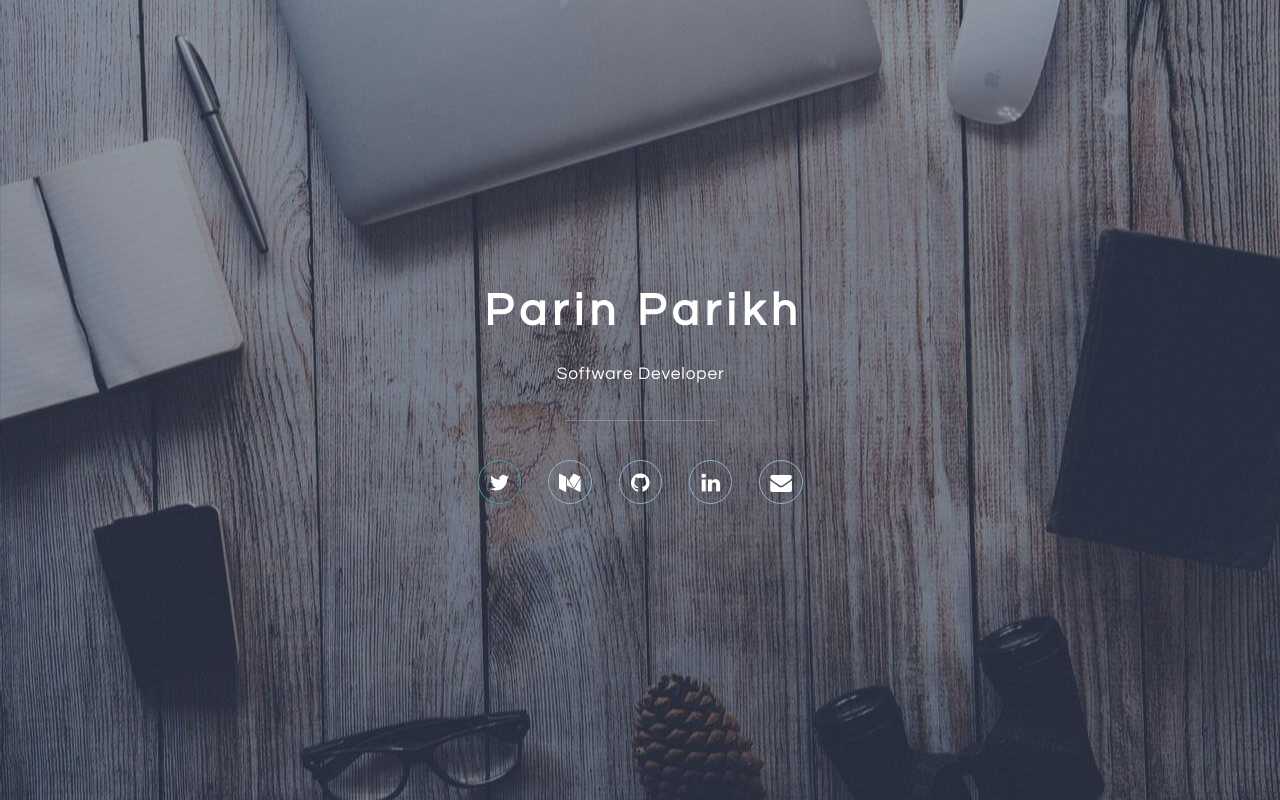
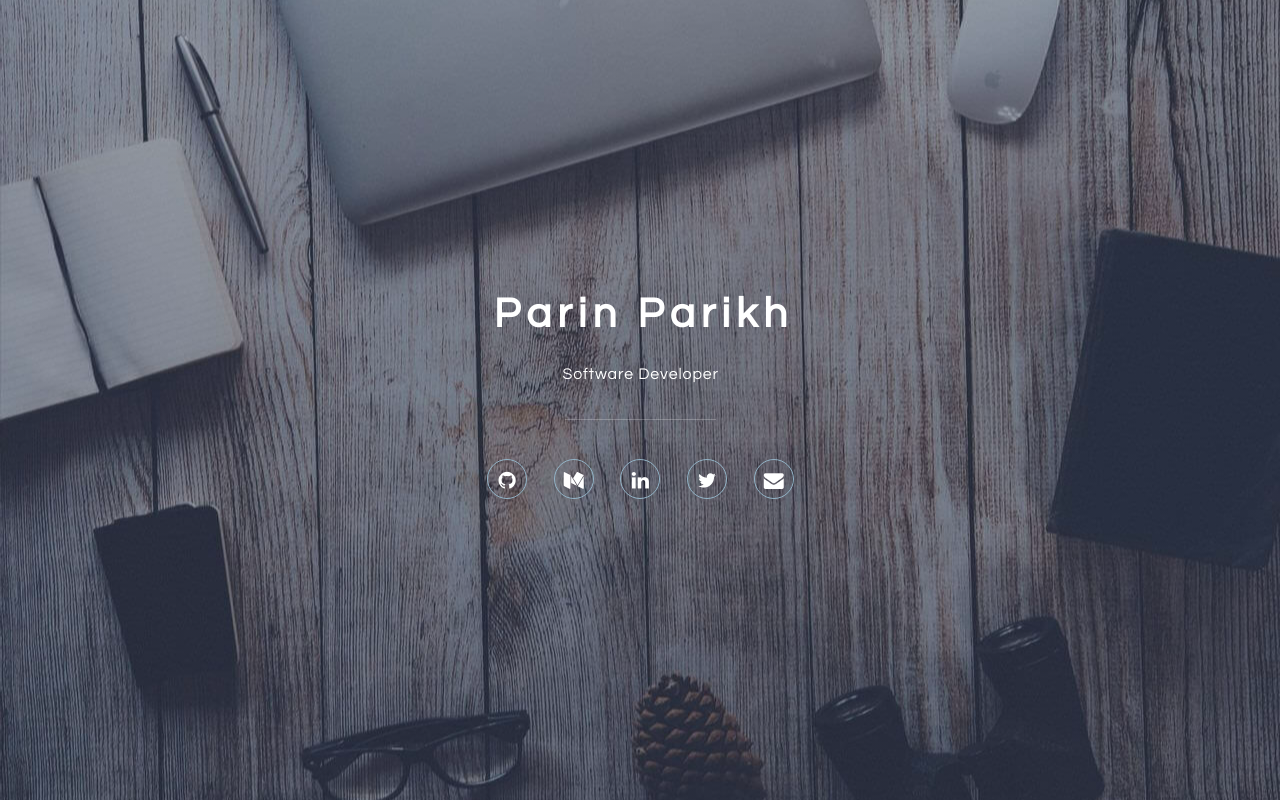
Before and after one commit to parin95/parin95.github.io, a plain HTML site: page index.html in a window 1280 px wide. Drawn offline with Linux system fonts and the light colour scheme; files whose address does not match are found by name.

Commit message:
Removed animations and optimised CSS

```diff
--- a/css/main.css
+++ b/css/main.css
@@ -40,6 +40,26 @@
 }
 .icon-medium:before {
     content: "\e904";
+}
+
+.icon-twitter:hover {
+    background: #00aced;
+}
+
+.icon-medium:hover {
+    background: #00AB6c;
+}
+
+.icon-github:hover {
+    background: #000000;
+}
+
+.icon-linkedin:hover {
+    background: #007bb5;
+}
+
+.icon-envelope:hover {
+    background: #0D5255;
 }
 
 /* MAIN FILE */
@@ -232,36 +252,11 @@ mark {
     background-color: rgba(144, 144, 144, 0.25);
 }
 a {
-    -moz-transition: color 0.25s ease, background-color 0.25s ease, border-color 0.25s ease;
-    -webkit-transition: color 0.25s ease, background-color 0.25s ease, border-color 0.25s ease;
-    -ms-transition: color 0.25s ease, background-color 0.25s ease, border-color 0.25s ease;
-    transition: color 0.25s ease, background-color 0.25s ease, border-color 0.25s ease;
     color: inherit;
     text-decoration: underline;
 }
 s {
     text-decoration: line-through;
-}
-body:before {
-    display: block;
-    content: '';
-    position: fixed;
-    top: 0;
-    left: 0;
-    width: 100%;
-    height: 100%;
-    background-color: #010204;
-    z-index: 1;
-    opacity: 0;
-    visibility: hidden;
-    -moz-transition: opacity 1s ease-in-out 0s, visibility 1s 0s;
-    -webkit-transition: opacity 1s ease-in-out 0s, visibility 1s 0s;
-    -ms-transition: opacity 1s ease-in-out 0s, visibility 1s 0s;
-    transition: opacity 1s ease-in-out 0s, visibility 1s 0s;
-}
-body.is-loading:before {
-    opacity: 1;
-    visibility: visible;
 }
 #wrapper {
     -webkit-overflow-scrolling: touch;
@@ -323,10 +318,6 @@ body.is-loading:before {
 }
 #main > .inner > * {
     margin: 1.25rem 0;
-    -moz-transition: opacity 1s ease-in-out 0s;
-    -webkit-transition: opacity 1s ease-in-out 0s;
-    -ms-transition: opacity 1s ease-in-out 0s;
-    transition: opacity 1s ease-in-out 0s;
 }
 #main > .inner >:first-child {
     margin-top: 0 !important;
@@ -340,72 +331,7 @@ body.is-loading:before {
 #main > .inner > .video {
     margin: 1.5625rem 0;
 }
-body.is-loading #main {
-    opacity: 0;
-    -moz-transform: perspective(1000px) rotateY(-15deg);
-    -webkit-transform: perspective(1000px) rotateY(-15deg);
-    -ms-transform: perspective(1000px) rotateY(-15deg);
-    transform: perspective(1000px) rotateY(-15deg);
-}
-body.is-loading #main > .inner > * {
-    opacity: 0;
-}
-#main > .inner >:nth-child(2) {
-    -moz-transition-delay: 0.25s;
-    -webkit-transition-delay: 0.25s;
-    -ms-transition-delay: 0.25s;
-    transition-delay: 0.25s;
-}
-#main > .inner >:nth-child(3) {
-    -moz-transition-delay: 0.5s;
-    -webkit-transition-delay: 0.5s;
-    -ms-transition-delay: 0.5s;
-    transition-delay: 0.5s;
-}
-#main > .inner >:nth-child(4) {
-    -moz-transition-delay: 0.75s;
-    -webkit-transition-delay: 0.75s;
-    -ms-transition-delay: 0.75s;
-    transition-delay: 0.75s;
-}
-#main > .inner >:nth-child(5) {
-    -moz-transition-delay: 1s;
-    -webkit-transition-delay: 1s;
-    -ms-transition-delay: 1s;
-    transition-delay: 1s;
-}
-#credits {
-    cursor: default;
-    margin-top: 1rem !important;
-    width: -moz-max-content;
-    width: -webkit-max-content;
-    width: -ms-max-content;
-    width: max-content;
-    margin-left: auto !important;
-    margin-right: auto !important;
-    color: #FFFFFF;
-    font-family: 'Century Gothic', 'CenturyGothic', 'AppleGothic', 'sans-serif';
-    position: relative;
-    letter-spacing: 0.05rem;
-    left: 0.025rem;
-    font-size: 0.8em;
-    line-height: 1.675;
-    font-weight: 100;
-}
-#credits a {
-    -moz-transition: opacity 0.25s ease;
-    -webkit-transition: opacity 0.25s ease;
-    -ms-transition: opacity 0.25s ease;
-    transition: opacity 0.25s ease;
-    opacity: 0.5;
-    text-decoration: none !important;
-    text-decoration: underline;
-}
-#credits a:hover {
-    opacity: 1;
-    text-decoration: none !important;
-    text-decoration: none;
-}
+
 h1 br + br,
 p br + br {
     display: block;
@@ -437,9 +363,6 @@ p br + br {
     line-height: 1.675;
     font-weight: 100;
 }
-#credits br + br {
-    margin-top: 1.005rem;
-}
 hr {
     width: 100%;
     position: relative;
@@ -451,11 +374,11 @@ hr:before {
     display: inline-block;
     vertical-align: middle;
 }
-#divider01 {
+#divider {
     height: 1rem;
     line-height: 1rem;
 }
-#divider01:before {
+#divider:before {
     width: 23%;
     background-color: rgba(255, 255, 255, 0.231);
     height: 1px;
@@ -464,10 +387,12 @@ hr:before {
     cursor: default;
     padding: 0;
     letter-spacing: 0;
+    font-size: 1.25em;
 }
 .icons li {
     display: inline-block;
     vertical-align: middle;
+    margin: 0.625rem;
 }
 .icons li a {
     display: block;
@@ -475,41 +400,19 @@ hr:before {
     text-decoration: none;
     text-align: center;
     letter-spacing: 0;
-}
-.icons li a .label {
-    display: none;
-}
-#icons01 {
-    font-size: 1.25em;
-}
-#icons01 li {
-    margin: 0.625rem;
-}
-#icons01 li a {
     border-radius: 100%;
     width: 2em;
     height: 2em;
     line-height: 2em;
-}
-#icons01 .n01 {
-    color: #FFFFFF;
-    border: solid 1px #48A3B0;
-}
-#icons01 .n02 {
     color: #FFFFFF;
     border: solid 1px #93B4C7;
 }
-#icons01 .n03 {
-    color: #FFFFFF;
-    border: solid 1px #93B4C7;
+.icons li a:hover {
+    border-color: transparent;
 }
-#icons01 .n04 {
-    color: #FFFFFF;
-    border: solid 1px #93B4C7;
-}
-#icons01 .n05 {
-    color: #FFFFFF;
-    border: solid 1px #93B4C7;
+
+.icons li a .label {
+    display: none;
 }
 @media (max-width: 1680px) {
     html {
--- a/index.html
+++ b/index.html
@@ -16,50 +16,12 @@
         <meta property="twitter:card" content="summary_large_image" />
 
         <link rel="apple-touch-icon" href="apple-touch-icon.png">
-        <link rel="stylesheet" href="css/main.css">
 
-        <noscript>
-            <style>
-                body {
-                    overflow: auto !important;
-                }
-                body:before {
-                    display: none !important;
-                }
-                #main {
-                    opacity: 1.0 !important;
-                    -moz-transform: none !important;
-                    -webkit-transform: none !important;
-                    -ms-transform: none !important;
-                    transform: none !important;
-                    -moz-transition: none !important;
-                    -webkit-transition: none !important;
-                    -ms-transition: none !important;
-                    transition: none !important;
-                    -moz-filter: none !important;
-                    -webkit-filter: none !important;
-                    -ms-filter: none !important;
-                    filter: none !important;
-                }
-                #main > .inner > * {
-                    opacity: 1.0 !important;
-                    -moz-transform: none !important;
-                    -webkit-transform: none !important;
-                    -ms-transform: none !important;
-                    transform: none !important;
-                    -moz-transition: none !important;
-                    -webkit-transition: none !important;
-                    -ms-transition: none !important;
-                    transition: none !important;
-                    -moz-filter: none !important;
-                    -webkit-filter: none !important;
-                    -ms-filter: none !important;
-                    filter: none !important;
-                }
-            </style>
+        <noscript id="deferred-styles">
+            <link rel="stylesheet" href="css/main.css">
         </noscript>
     </head>
-    <body class="is-loading">
+    <body>
 
         <div id="wrapper">
             <div id="main">
@@ -67,15 +29,38 @@
 
                     <h1 id="text01">Parin Parikh</h1>
                     <p id="text02"><strong>Software Developer</strong></p>
-                    <hr id="divider01">
+                    <hr id="divider">
 
-                    <ul class="icons" id="icons01">
+                    <ul class="icons">
+                        <li>
+                            <a class="icon-github" href="https://github.com/parin95" onclick="return trackOutboundLink(this.href)">
+                                <span class="label">github</span>
+                            </a>
+                        </li>
 
-                        <li><a class="icon-twitter n01" href="https://twitter.com/parin95" onclick="return trackOutboundLink(this.href)"><span class="label">twitter</span></a></li>
-                        <li><a class="icon-medium n02" href="https://medium.com/@parin95" onclick="return trackOutboundLink(this.href)"><span class="label">medium</span></a></li>
-                        <li><a class="icon-github n03" href="https://github.com/parin95" onclick="return trackOutboundLink(this.href)"><span class="label">github</span></a></li>
-                        <li><a class="icon-linkedin n04" href="https://www.linkedin.com/in/parin-parikh-942ba395" onclick="return trackOutboundLink(this.href)"><span class="label">linkedin</span></a></li>
-                        <li><a class="icon-envelope n05" href="mailto:contact@parin.me"><span class="label">email</span></a></li>
+                        <li>
+                            <a class="icon-medium" href="https://medium.com/@parin95" onclick="return trackOutboundLink(this.href)">
+                                <span class="label">medium</span>
+                            </a>
+                        </li>
+
+                        <li>
+                            <a class="icon-linkedin" href="https://www.linkedin.com/in/parin-parikh-942ba395" onclick="return trackOutboundLink(this.href)">
+                                <span class="label">linkedin</span>
+                            </a>
+                        </li>
+
+                        <li>
+                            <a class="icon-twitter" href="https://twitter.com/parin95" onclick="return trackOutboundLink(this.href)">
+                                <span class="label">twitter</span>
+                            </a>
+                        </li>
+
+                        <li>
+                            <a class="icon-envelope" href="mailto:contact@parin.me">
+                                <span class="label">email</span>
+                            </a>
+                        </li>
 
                     </ul>
                 </div>
@@ -83,7 +68,21 @@
         </div>
 
         <script>
-        var d = document, b = d.body, on = addEventListener, st = setTimeout, ct = clearTimeout;on('load', function() {st(function() {b.className = b.className.replace(/\bis-loading\b/, 'is-playing');st(function() {b.className = b.className.replace(/\bis-playing\b/, 'is-ready')}, 3000);}, 100);});b.tabIndex = -1;var rfk = '-webkit-overflow-scrolling', rf = function() {b.style[rfk] = 'auto';st(function() {b.style[rfk] = 'touch';b.focus();}, 100);};on('load', rf);on('orientationchange', rf);if (navigator.userAgent.match(/(MSIE|rv:11\.0)/)) {(function() {var t, f;f = function() {var x = d.querySelector('#wrapper');if (x.scrollHeight > innerHeight)x.style.height = 'auto'; else x.style.height = '100%';};(f)();on('resize', function() {ct(t);t = st(f, 250);});})();}
+        var loadDeferredStyles = function() {
+            var addStylesNode = document.getElementById("deferred-styles");
+            var replacement = document.createElement("div");
+            replacement.innerHTML = addStylesNode.textContent;
+            document.body.appendChild(replacement)
+            addStylesNode.parentElement.removeChild(addStylesNode);
+        };
+        var raf = requestAnimationFrame || mozRequestAnimationFrame || webkitRequestAnimationFrame || msRequestAnimationFrame;
+
+        if (raf) {
+            raf(function() { window.setTimeout(loadDeferredStyles, 0); });
+        }
+        else {
+            window.addEventListener('load', loadDeferredStyles);
+        }
 
         window.ga=function(){ga.q.push(arguments)};ga.q=[];ga.l=+new Date;
         ga('create','UA-48958016-1','auto'); ga('send','pageview');
```
